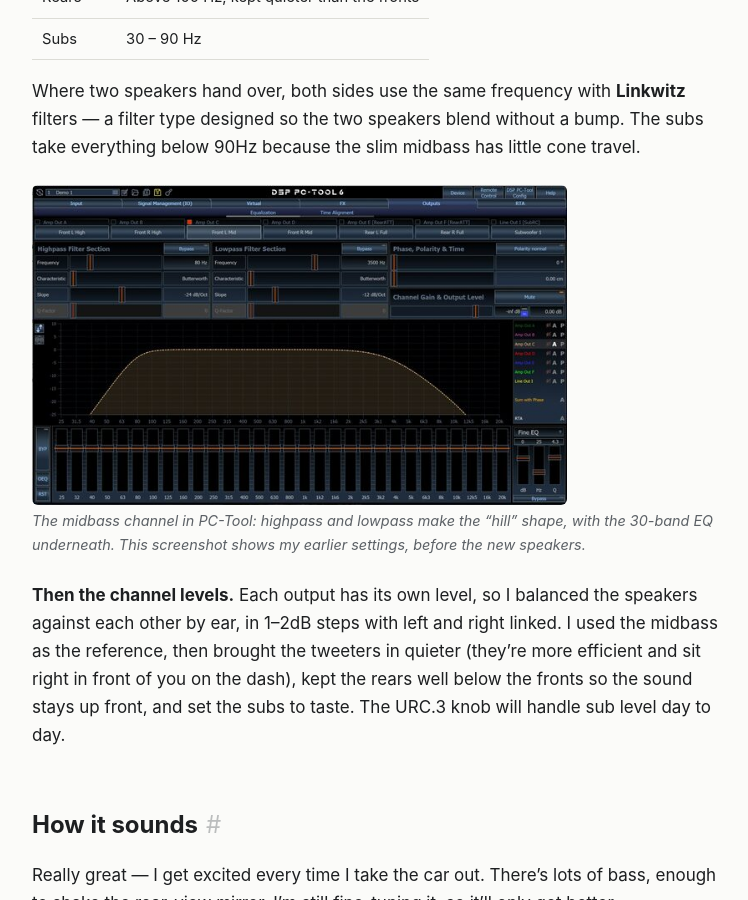
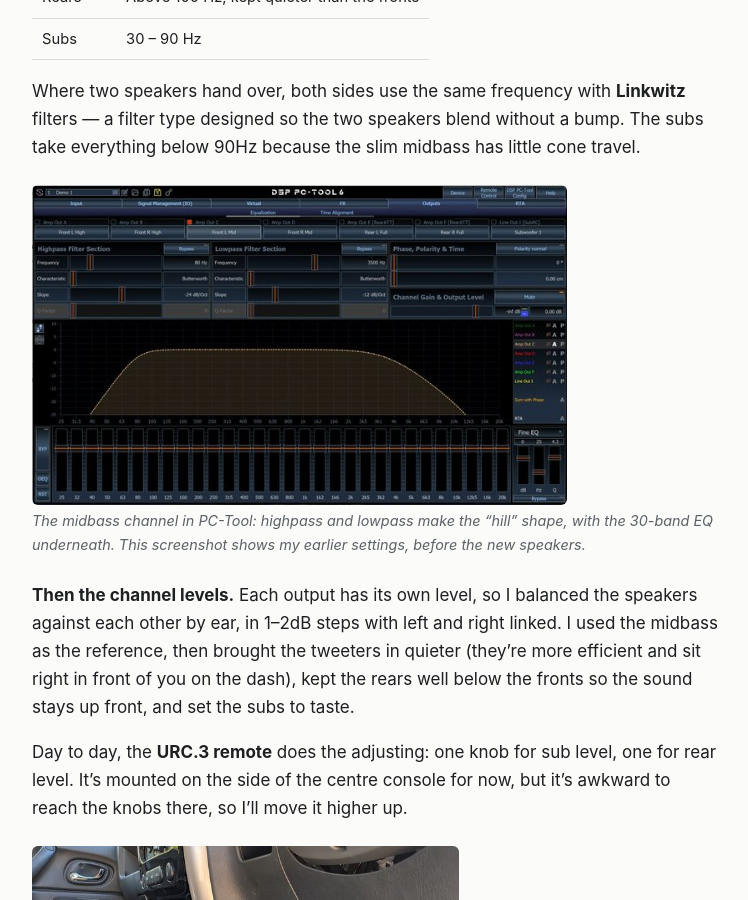
Before and after one commit to badsyntax/jimny-sound, a Jekyll site: the page built from docs/index.md, in a window 1280 px wide and 900 px high, scrolled down 11599 px. Shown: the whole window, without its empty margins (264-1012 px from the left). Built offline with Jekyll 4.4.1, drawn with Linux system fonts in a browser that asks for light colours; some of the changed text lies outside the part shown.

Commit message:
Blog: add URC.3 remote photo and placement note
Co-Authored-By: Claude Opus 5.5 <noreply@anthropic.com>

```diff
--- a/docs/index.md
+++ b/docs/index.md
@@ -291,8 +291,14 @@ underneath. This screenshot shows my earlier settings, before the new speakers.*
 **Then the channel levels.** Each output has its own level, so I balanced the speakers against each
 other by ear, in 1–2dB steps with left and right linked. I used the midbass as the reference, then
 brought the tweeters in quieter (they're more efficient and sit right in front of you on the dash),
-kept the rears well below the fronts so the sound stays up front, and set the subs to taste. The
-URC.3 knob will handle sub level day to day.
+kept the rears well below the fronts so the sound stays up front, and set the subs to taste.
+
+Day to day, the **URC.3 remote** does the adjusting: one knob for sub level, one for rear level. It's
+mounted on the side of the centre console for now, but it's awkward to reach the knobs there, so
+I'll move it higher up.
+
+![URC.3 remote on the side of the centre console](images/thumbs/28-urc3.jpg)
+*The URC.3 remote on the side of the centre console — due to move somewhere easier to reach.*
 
 ## How it sounds
 
```
Also changed, not shown: docs/images/28-urc3.jpg (added), docs/images/thumbs/28-urc3.jpg (added).
